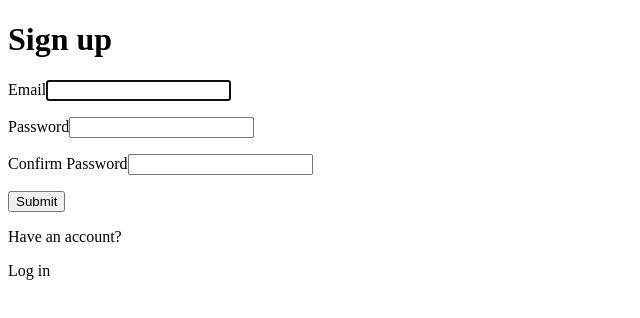
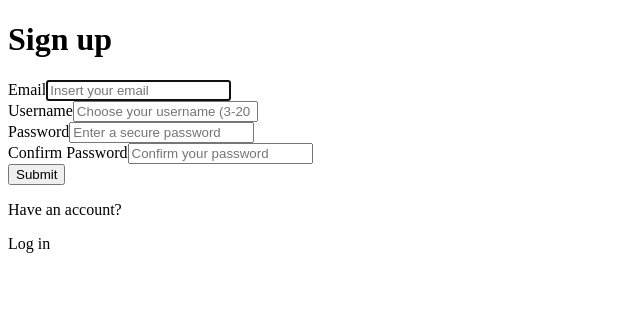
Before and after one commit to morhaaa/AskPDF.com-fe, a Next.js app: page / in a window 1280 px wide. Shown: the top 318 px of the page, without its empty margins (0-640 px from the left). Built offline with nearby package versions, Linux system fonts and the light colour scheme.

Commit message:
feat: implement register logic

```diff
--- a/src/components/register.tsx
+++ b/src/components/register.tsx
@@ -9,25 +9,28 @@ interface RegisterProps {
 
 const Register: React.FC<RegisterProps> = ({ showLoginForm }) => {
   const emailRegex = /^[^\s@]+@[^\s@]+\.[^\s@]+$/;
-  const pswRegex = /^(?=.*[A-Za-z])(?=.*\d)[A-Za-z\d@$!%*?&]{8,}$/;
+  const usernameRegex = /^[a-zA-Z0-9_]{3,20}$/; // from 3 to 20
+  const pswRegex = /^(?=.*[A-Za-z])(?=.*\d)[A-Za-z\d@$!%*?&]{6,}$/;
 
   const userMailRef = useRef<HTMLInputElement>(null);
+  const usernameRef = useRef<HTMLInputElement>(null);
   const pswRef = useRef<HTMLInputElement>(null);
   const confirmPswRef = useRef<HTMLInputElement>(null);
 
   const [userMail, setUserMail] = useState("");
   const [isValidMail, setIsValidMail] = useState<boolean>(false);
-  const [errMail, setErrMail] = useState<string | null>();
   const [userMailFocus, setUserMailFocus] = useState<boolean>(false);
+
+  const [username, setUsername] = useState("");
+  const [isValidUsername, setIsValidUsername] = useState<boolean>(false);
+  const [usernameFocus, setUsernameFocus] = useState<boolean>(false);
 
   const [psw, setPsw] = useState("");
   const [isValidPsw, setIsValidPsw] = useState<boolean>(false);
-  const [errPsw, setErrPsw] = useState<string | null>();
   const [pswFocus, setPswFocus] = useState<boolean>(false);
 
   const [confirmPsw, setConfirmPsw] = useState("");
   const [isValidConfirmPsw, setIsValidConfirmPsw] = useState<boolean>(false);
-  const [errConfirmPsw, setErrConfirmPsw] = useState<string | null>();
   const [confirmPswFocus, setConfirmPswFocus] = useState<boolean>(false);
 
   useEffect(() => {
@@ -42,6 +45,11 @@ const Register: React.FC<RegisterProps> = ({ showLoginForm }) => {
   }, [userMail]);
 
   useEffect(() => {
+    const isValidUsername = usernameRegex.test(username);
+    setIsValidUsername(isValidUsername);
+  }, [username]);
+
+  useEffect(() => {
     const isValidPsw = pswRegex.test(psw);
     setIsValidPsw(isValidPsw);
   }, [psw]);
@@ -54,6 +62,13 @@ const Register: React.FC<RegisterProps> = ({ showLoginForm }) => {
   const handleEmailInput = (e: React.ChangeEvent<HTMLInputElement>): void => {
     const value = e.target.value;
     setUserMail(value);
+  };
+
+  const handleUsernameInput = (
+    e: React.ChangeEvent<HTMLInputElement>
+  ): void => {
+    const value = e.target.value;
+    setUsername(value);
   };
 
   const handlePswInput = (e: React.ChangeEvent<HTMLInputElement>): void => {
@@ -73,33 +88,67 @@ const Register: React.FC<RegisterProps> = ({ showLoginForm }) => {
   ): Promise<void> => {
     e.preventDefault();
 
-    setErrMail(isValidMail ? null : "Invalid email");
-    setErrPsw(isValidPsw ? null : "Invalid password");
-    setErrConfirmPsw(
-      isValidConfirmPsw ? null : "Invalid confirmation password"
-    );
+    let errors: string[] = [];
 
-    if (isValidMail && isValidPsw && isValidConfirmPsw) {
+    if (!isValidMail) {
+      errors.push("Invalid email");
+    }
+
+    if (!isValidUsername) {
+      errors.push(
+        "Invalid username. It must contain between 3 and 20 characters"
+      );
+    }
+
+    if (!isValidPsw) {
+      errors.push(
+        "Invalid password. It must contain:\n" +
+          "- At least 6 characters long\n" +
+          "- Must contain at least one letter (uppercase or lowercase)\n" +
+          "- Must contain at least one digit\n"
+      );
+    }
+
+    if (!isValidConfirmPsw) {
+      errors.push("Passwords do not match");
+    }
+
+    if (isValidMail && isValidUsername && isValidPsw && isValidConfirmPsw) {
       try {
         await axios.post(
-          `${process.env.BE_URL}/v1/register`,
-          JSON.stringify({ mail: userMail, password: psw }),
+          `${process.env.NEXT_PUBLIC_BE_URL}/v1/register`,
+          JSON.stringify({
+            email: userMail,
+            username: username,
+            password: psw,
+          }),
           {
             headers: { "Content-Type": "application/json" },
             withCredentials: true,
           }
         );
       } catch (e) {
-        toast.error("error");
+        toast.error("Error during registration");
       }
+    } else {
+      toast.error(
+        <ul className="list-disc pl-4 flex flex-col gap-2">
+          {errors.map((error, index) => (
+            <li key={index} className="text-red-600">
+              {error}
+            </li>
+          ))}
+        </ul>,
+        { style: { backgroundColor: "#fcbdb8", border: "0.5px red solid" } }
+      );
     }
   };
 
   return (
     <form onSubmit={handleSubmit} className="w-96">
-      <h1 className="text-3xl font-bold mb-6">Sign up</h1>
+      <h1 className="text-3xl font-bold mb-4">Sign up</h1>
 
-      <div className="mb-5">
+      <div className="mb-2">
         <label
           htmlFor="email"
           className="block text-md font-semibold text-gray-600"
@@ -109,6 +158,7 @@ const Register: React.FC<RegisterProps> = ({ showLoginForm }) => {
         <input
           type="text"
           id="email"
+          placeholder="Insert your email"
           autoComplete="off"
           onChange={(e) => handleEmailInput(e)}
           required
@@ -117,16 +167,34 @@ const Register: React.FC<RegisterProps> = ({ showLoginForm }) => {
           ref={userMailRef}
           className={`w-full px-4 py-3 border ${
             userMailFocus ? "border-blue-500" : "border-gray-300"
-          } rounded-lg focus:outline-none focus:shadow-outline-blue`}
+          } rounded-lg focus:outline-none focus:shadow-outline-blue placeholder:text-sm`}
         />
-        <p className="h-3">
-          {errMail && (
-            <span className="text-red-500 text-sm mt-1">{errMail}</span>
-          )}
-        </p>
       </div>
 
-      <div className="mb-5">
+      <div className="mb-2">
+        <label
+          htmlFor="username"
+          className="block text-md font-semibold text-gray-600"
+        >
+          Username
+        </label>
+        <input
+          type="text"
+          id="email"
+          placeholder="Choose your username (3-20 characters)"
+          autoComplete="off"
+          onChange={(e) => handleUsernameInput(e)}
+          required
+          onFocus={() => setUsernameFocus(true)}
+          onBlur={() => setUsernameFocus(false)}
+          ref={usernameRef}
+          className={`w-full px-4 py-3 border ${
+            usernameFocus ? "border-blue-500" : "border-gray-300"
+          } rounded-lg focus:outline-none focus:shadow-outline-blue placeholder:text-sm`}
+        />
+      </div>
+
+      <div className="mb-2">
         <label
           htmlFor="password"
           className="block text-md font-semibold text-gray-600"
@@ -136,6 +204,7 @@ const Register: React.FC<RegisterProps> = ({ showLoginForm }) => {
         <input
           type="password"
           id="password"
+          placeholder="Enter a secure password"
           autoComplete="off"
           onChange={(e) => handlePswInput(e)}
           required
@@ -144,13 +213,8 @@ const Register: React.FC<RegisterProps> = ({ showLoginForm }) => {
           ref={pswRef}
           className={`w-full px-4 py-3 border ${
             pswFocus ? "border-blue-500" : "border-gray-300"
-          } rounded-lg focus:outline-none focus:shadow-outline-blue`}
+          } rounded-lg focus:outline-none focus:shadow-outline-blue placeholder:text-sm`}
         />
-        <p className="h-3">
-          {errPsw && (
-            <span className="text-red-500 text-sm mt-1">{errPsw}</span>
-          )}
-        </p>
       </div>
 
       <div className="mb-6">
@@ -163,6 +227,7 @@ const Register: React.FC<RegisterProps> = ({ showLoginForm }) => {
         <input
           type="password"
           id="confirmPassword"
+          placeholder="Confirm your password"
           autoComplete="off"
           onChange={(e) => handleConfirmPswInput(e)}
           required
@@ -171,13 +236,8 @@ const Register: React.FC<RegisterProps> = ({ showLoginForm }) => {
           ref={confirmPswRef}
           className={`w-full px-4 py-3 border ${
             confirmPswFocus ? "border-blue-500" : "border-gray-300"
-          } rounded-lg focus:outline-none focus:shadow-outline-blue`}
+          } rounded-lg focus:outline-none focus:shadow-outline-blue placeholder:text-sm`}
         />
-        <p className="h-3">
-          {errConfirmPsw && (
-            <span className="text-red-500 text-sm mt-1">{errConfirmPsw}</span>
-          )}
-        </p>
       </div>
 
       <button
```
